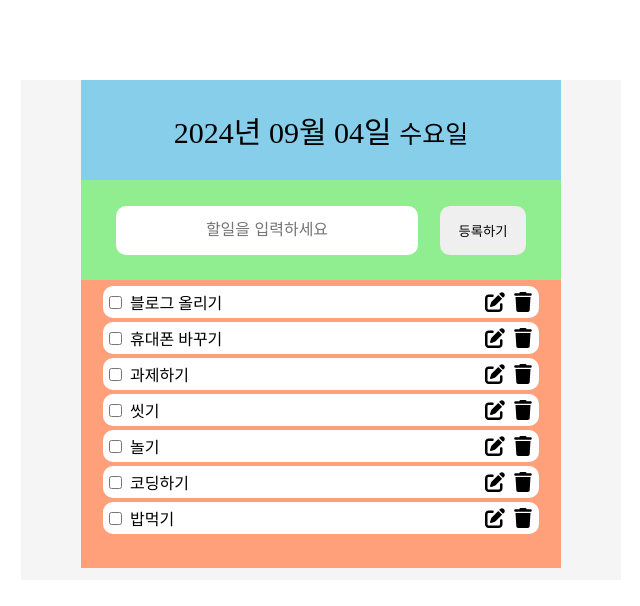
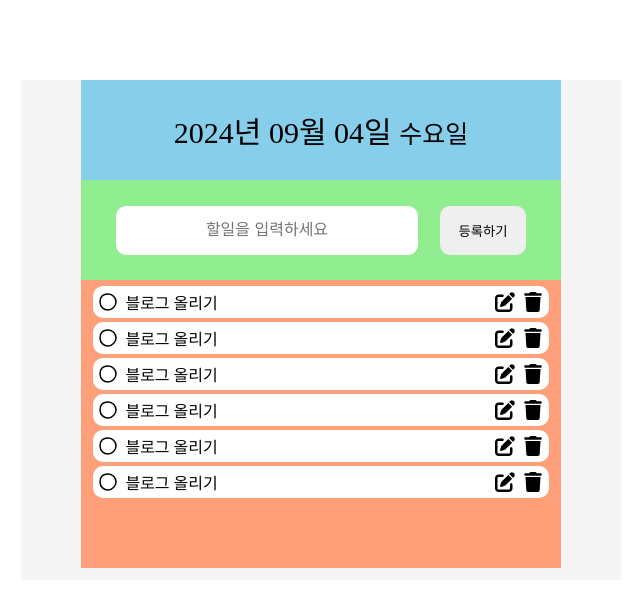
Before and after one commit to KittelLee/ToDo, a React (Vite) app: page / in a window 1280 px wide. Shown: the top 606 px of the page, without its empty margins (319-959 px from the left). Built offline with nearby package versions, Linux system fonts and the light colour scheme.

Commit message:
Refact: common component division

```diff
--- /dev/null
+++ b/src/components/SubList.tsx
@@ -0,0 +1,34 @@
+import { useState } from "react";
+import trash from "../assets/icons/trash.svg";
+import modify from "../assets/icons/modify.svg";
+import "../styles/SubList.css";
+
+function SubList() {
+  const [isChecked, setIsChecked] = useState(false);
+
+  const handleCheckboxChange = () => {
+    setIsChecked((prev) => !prev);
+  };
+
+  return (
+    <div className="sub-list">
+      <input
+        type="checkbox"
+        id="cbx"
+        checked={isChecked}
+        onChange={handleCheckboxChange}
+      />
+      <label htmlFor="cbx" className="check">
+        <svg viewBox="0 0 18 18">
+          <path d="M 1 9 L 1 9 c 0 -5 3 -8 8 -8 L 9 1 C 14 1 17 5 17 9 L 17 9 c 0 4 -4 8 -8 8 L 9 17 C 5 17 1 14 1 9 L 1 9 Z" />
+          <polyline points="1 9 7 14 15 4" />
+        </svg>
+      </label>
+      {isChecked ? <del>블로그 올리기</del> : <p>블로그 올리기</p>}
+      <img src={modify} alt="수정아이콘" />
+      <img src={trash} alt="삭제아이콘" />
+    </div>
+  );
+}
+
+export default SubList;
--- a/src/components/TodoList.tsx
+++ b/src/components/TodoList.tsx
@@ -1,52 +1,15 @@
 import "../styles/TodoList.css";
-import trash from "../assets/icons/trash.svg";
-import modify from "../assets/icons/modify.svg";
+import SubList from "../components/SubList";
 
 function TodoList() {
   return (
     <div className="list-wrap">
-      <div className="sub-list">
-        <input type="checkbox" />
-        <p>블로그 올리기</p>
-        <img src={modify} alt="수정아이콘" />
-        <img src={trash} alt="삭제아이콘" />
-      </div>
-      <div className="sub-list">
-        <input type="checkbox" />
-        <p>휴대폰 바꾸기</p>
-        <img src={modify} alt="수정아이콘" />
-        <img src={trash} alt="삭제아이콘" />
-      </div>
-      <div className="sub-list">
-        <input type="checkbox" />
-        <p>과제하기</p>
-        <img src={modify} alt="수정아이콘" />
-        <img src={trash} alt="삭제아이콘" />
-      </div>
-      <div className="sub-list">
-        <input type="checkbox" />
-        <p>씻기</p>
-        <img src={modify} alt="수정아이콘" />
-        <img src={trash} alt="삭제아이콘" />
-      </div>
-      <div className="sub-list">
-        <input type="checkbox" />
-        <p>놀기</p>
-        <img src={modify} alt="수정아이콘" />
-        <img src={trash} alt="삭제아이콘" />
-      </div>
-      <div className="sub-list">
-        <input type="checkbox" />
-        <p>코딩하기</p>
-        <img src={modify} alt="수정아이콘" />
-        <img src={trash} alt="삭제아이콘" />
-      </div>
-      <div className="sub-list">
-        <input type="checkbox" />
-        <p>밥먹기</p>
-        <img src={modify} alt="수정아이콘" />
-        <img src={trash} alt="삭제아이콘" />
-      </div>
+      <SubList />
+      <SubList />
+      <SubList />
+      <SubList />
+      <SubList />
+      <SubList />
     </div>
   );
 }
--- /dev/null
+++ b/src/styles/SubList.css
@@ -0,0 +1,103 @@
+.sub-list {
+  display: flex;
+  align-items: center;
+  background-color: white;
+  width: 94%;
+  height: 10%;
+  border: none;
+  border-radius: 10px;
+  padding: 2px;
+  margin: 2px 0;
+}
+
+.check {
+  cursor: pointer;
+  position: relative;
+  margin: auto;
+  width: 18px;
+  height: 18px;
+  -webkit-tap-highlight-color: transparent;
+  transform: translate3d(0, 0, 0);
+}
+
+.check:before {
+  content: "";
+  position: absolute;
+  top: -15px;
+  left: -15px;
+  width: 48px;
+  height: 48px;
+  border-radius: 50%;
+  background: rgba(34, 50, 84, 0.03);
+  opacity: 0;
+  transition: opacity 0.2s ease;
+}
+
+.check svg {
+  position: relative;
+  z-index: 1;
+  fill: none;
+  stroke-linecap: round;
+  stroke-linejoin: round;
+  stroke: black;
+  stroke-width: 1.5;
+  transform: translate3d(0, 0, 0);
+  transition: all 0.2s ease;
+  width: 18px;
+  height: 18px;
+}
+
+.check svg path {
+  stroke-dasharray: 60;
+  stroke-dashoffset: 0;
+}
+
+.check svg polyline {
+  stroke-dasharray: 22;
+  stroke-dashoffset: 66;
+}
+
+.check:hover:before {
+  opacity: 1;
+}
+
+.check:hover svg {
+  stroke: var(--accent-color, lime);
+}
+
+#cbx {
+  display: none;
+}
+
+#cbx:checked + .check svg {
+  stroke: var(--accent-color, lime);
+}
+
+#cbx:checked + .check svg path {
+  stroke-dashoffset: 60;
+  transition: all 0.3s linear;
+}
+
+#cbx:checked + .check svg polyline {
+  stroke-dashoffset: 42;
+  transition: all 0.2s linear;
+  transition-delay: 0.15s;
+}
+
+.sub-list label {
+  margin-left: 4px;
+  margin-right: 8px;
+}
+
+.sub-list p,
+.sub-list del {
+  margin: 0;
+  flex-grow: 1;
+}
+
+.sub-list img {
+  width: 20px;
+  height: 20px;
+  margin: 0 4px;
+  cursor: pointer;
+}
--- a/src/styles/TodoList.css
+++ b/src/styles/TodoList.css
@@ -7,30 +7,3 @@
   align-items: center;
   padding: 4px 0;
 }
-
-.sub-list {
-  display: flex;
-  align-items: center;
-  background-color: white;
-  width: 90%;
-  height: 10%;
-  border: none;
-  border-radius: 10px;
-  padding: 2px;
-  margin: 2px 0;
-}
-
-.sub-list input {
-  margin-left: 4px;
-  margin-right: 8px;
-}
-
-.sub-list p {
-  flex-grow: 1;
-}
-
-.sub-list img {
-  width: 20px;
-  height: 20px;
-  margin: 0 4px;
-}
```
